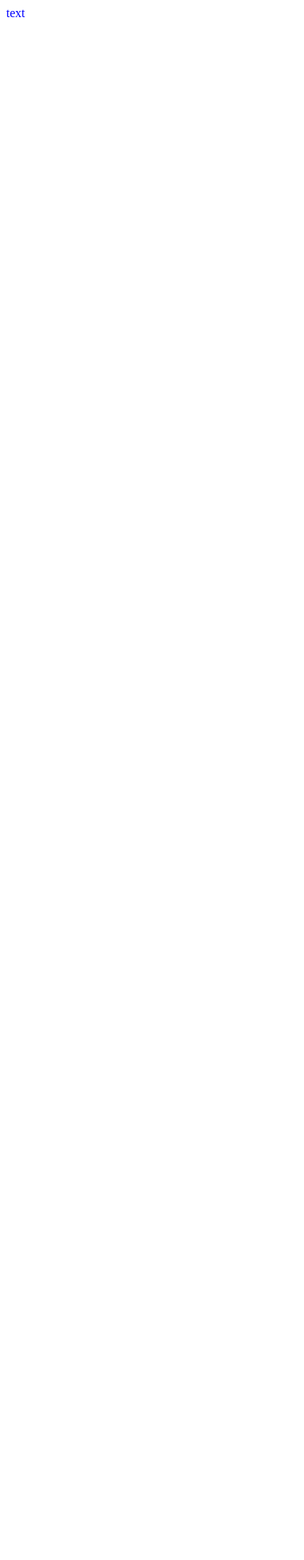
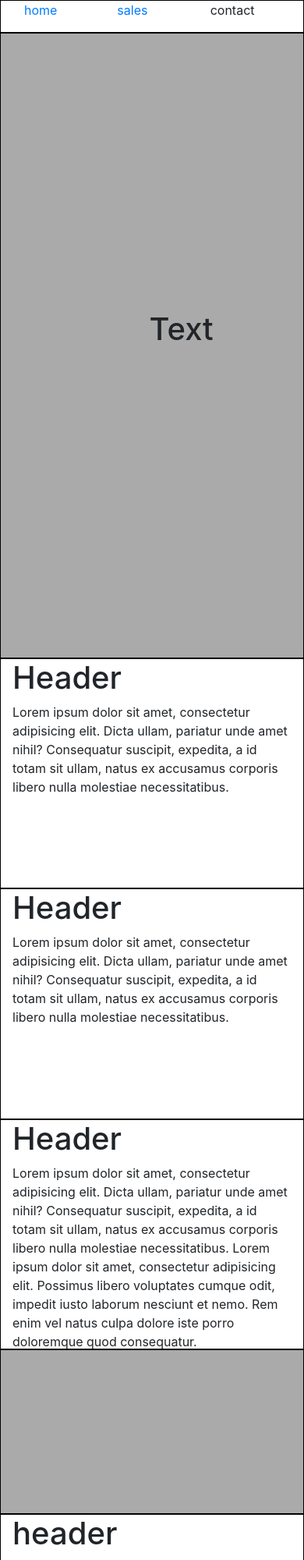
Before and after one commit to Mrdoctorwoody/horse, a website: page index.html in a window 390 px wide. Shown: the top 2000 px of the page at 78% size. Before the commit the page ends 844 px from the top, so only its background shows below. Drawn offline with nearby package versions, Linux system fonts and the light colour scheme.

Commit message:
added shop

```diff
--- a/css/styles.css
+++ b/css/styles.css
@@ -1,3 +1,36 @@
-div{
-  color:blue;
+.nav-bar{
+  border:1px solid black;
+  height:5vh;
 }
+.nav-link{
+  color:#151515;
+  text-decoration:none;
+}
+.nav-link:hover{
+  color:##0047b3;
+  text-decoration:underline;
+}
+.hero{
+  border:1px solid black;
+  background-color:#aaa;
+  height:94.99vh;
+}
+.hero-image{
+  padding-top:42vh;
+  padding-left:45vw;
+}
+.content{
+  border:1px solid black;
+  height:35vh;
+}
+.content-image{
+  border:1px solid black;
+  background-color:#aaa;
+  height:25vh;
+}
+.footer{
+  height:5vh;
+}
+.test{
+  color:red;
+}
--- a/index.html
+++ b/index.html
@@ -6,11 +6,75 @@
   <meta http-equiv="X-UA-Compatible" content="ie=edge">
   <title>Document</title>
   <link rel="stylesheet" type="text/css" href="css/styles.css">
+  <link rel="stylesheet" type="text/css" href="node_modules/bootstrap/dist/css/bootstrap.min.css">
 </head>
 <body>
-  <div class="test">text</div>
+  <div class="container-fluid">
+  <!-- navbar -->
+    <div class="row">
+      <div class="nav-bar col-md-12">
+        <div class="col-md-4 offset-md-8">
+          <div class="row">
+            <!--navbar items -->
+            <div class="col-4">
+              <a href="index.html">home</a>
+            </div>
+            <div class="col-4">
+              <a href="pages/store.html">sales</a>
+            </div>
+            <div class="col-4">contact</div>
+          </div>
+        </div>
+      </div>
+    </div>
+    <!-- hero -->
+    <div class=row>
+      <div class="col-md-12 hero">
+        <h1 class="hero-image">Text</h1>
+      </div>
+    </div>
+    <!-- content -->
+    <div class="row">
+      <div class="col-md-4 content">
+        <h1>Header</h1>
+        <p>Lorem ipsum dolor sit amet, consectetur adipisicing elit. Dicta ullam, pariatur unde amet nihil? Consequatur suscipit, expedita, a id totam sit ullam, natus ex accusamus corporis libero nulla molestiae necessitatibus.</p>
+      </div>
+      <div class="col-md-4 content">
+        <h1>Header</h1>
+        <p>Lorem ipsum dolor sit amet, consectetur adipisicing elit. Dicta ullam, pariatur unde amet nihil? Consequatur suscipit, expedita, a id totam sit ullam, natus ex accusamus corporis libero nulla molestiae necessitatibus.</p>
+      </div>
+      <div class="col-md-4 content">
+        <h1>Header</h1>
+        <p>Lorem ipsum dolor sit amet, consectetur adipisicing elit. Dicta ullam, pariatur unde amet nihil? Consequatur suscipit, expedita, a id totam sit ullam, natus ex accusamus corporis libero nulla molestiae necessitatibus. Lorem ipsum dolor sit amet, consectetur adipisicing elit. Possimus libero voluptates cumque odit, impedit iusto laborum nesciunt et nemo. Rem enim vel natus culpa dolore iste porro doloremque quod consequatur.</p>
+      </div>
+    </div>
+    <!-- image -->
+    <div class="row">
+      <div class="col-md-12 content-image">
+
+      </div>
+    </div>
+    <!-- more text content -->
+    <div class="row">
+      <div class="col-md-4 content">
+        <h1>header</h1>
+      </div>
+      <div class="col-md-8 content">
+        <h1>header</h1>
+      </div>
+    </div>
+    <!--footer-->
+    <div class="row footer">
+          <div class="col-md-2">Logo</div>
+          <div class="col-md-1 offset-md-7">home</div>
+          <div class="col-md-1">about</div>
+          <div class="col-md-1">contact</div>
+    </div>
+  </div>
 
 
   <script src="js/scripts.js"></script>
+  <script src="node_modules/jquery/src/jquery.js"></script>
+  <script src="node_modules/bootstrap/dist/js/bootstrap.min.js"></script>
 </body>
 </html>
--- a/package.json
+++ b/package.json
@@ -7,5 +7,9 @@
     "test": "echo \"Error: no test specified\" && exit 1"
   },
   "author": "",
-  "license": "ISC"
+  "license": "ISC",
+  "dependencies": {
+    "bootstrap": "^4.2.1",
+    "jquery": "^3.3.1"
+  }
 }
```
Also changed, not shown: pages/store.html (added, +35 -0 lines), 1 other file.
